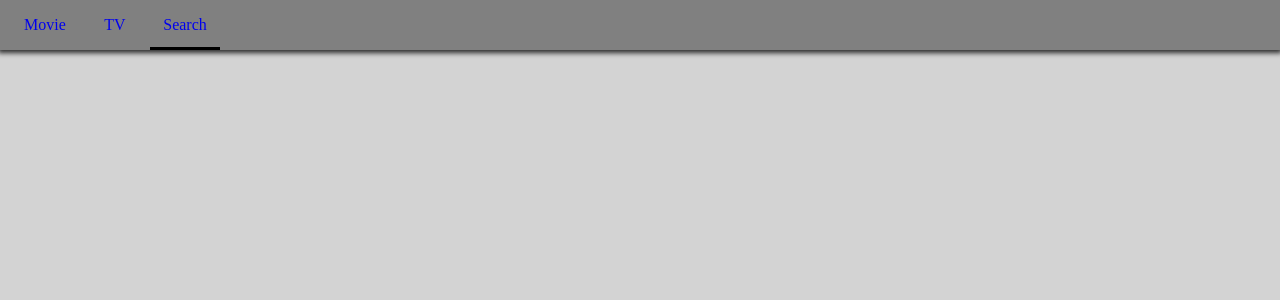
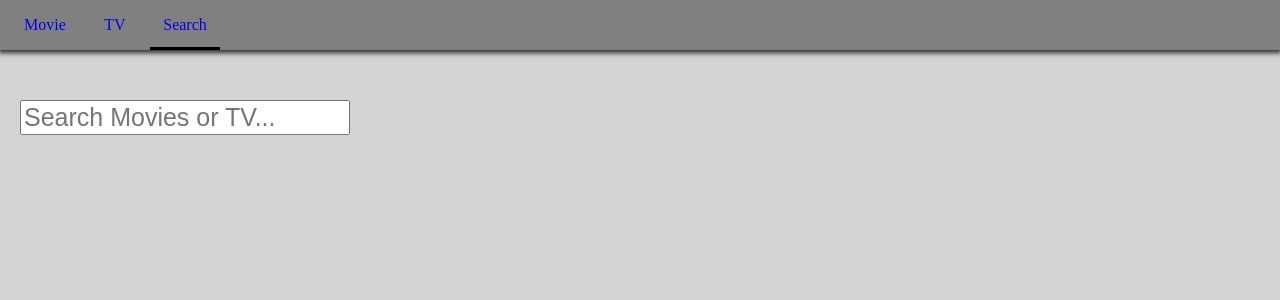
Before and after one commit to viknedus/netflix-clone-2, a React (Create React App) app: page /search in a window 1280 px wide. Shown: the top 300 px of the page. Built offline with nearby package versions, Linux system fonts and the light colour scheme.

Commit message:
SearchPresenter Component

```diff
--- a/src/Routes/Home/HomePresenter.js
+++ b/src/Routes/Home/HomePresenter.js
@@ -14,7 +14,8 @@ const HomePresenter = ({ nowPlaying, upcoming, popular, error, loading }) => {
   ) : (
     <ScContainer>
       {/* nowPlaying && nowPlaying.length > 0 && <Section title="Now Playing Movies">{nowPlaying.map((movie) => movie.title)}</Section> */}
-      {/* nowPlaying이 존재하는지 체크하기 위해 nowPlaying이 존재하는 동시에 nowPlaying배열의 길이가 0보다 클 때 Section 컴포넌트를 랜더하도록 한다. */}
+      {/* a && b && c는 a가 true이고, b가 true이고, c가 true일 때, 맨 마지막 c를 리턴한다. */}
+      {/* nowPlaying이 존재하는자 체크하고, nowPlaying의 배열 길이가 0보다 큰 지 체크하고, Section 컴포넌트가 존재하는지 체크한 후, Section컴포넌트를 리턴하도록 한다. */}
       {/* react에서 children은 일반적으로 <Section> </Section> Section컴포넌트의 사이의 값을 전달 받는다. */}
       {/* 그래서 여기서는 배열인 nowPlaying을 가져와서 map()메서드를 통해 movie를 뽑아와서 그 movie의 title을 Section.js의 children에 순차적으로 전달해준다. */}
       {/* 주의할 점은 <span></span> 이렇게 태그 사이에 자바스크립트 형태의 데이터를 넣을 떄는 {}로 묶어줘야 한다. */}
--- a/src/Routes/Search/SearchContainer.js
+++ b/src/Routes/Search/SearchContainer.js
@@ -16,19 +16,34 @@ class SearchContainer extends React.Component {
   // }
 
   // handleSubmit은 form에서 텍스트를 입력하고 엔터를 눌렀을 때 실행되는 함수이다.
-  handleSubmit() {
+  handleSubmit = (event) => {
+    event.preventDefault();
+
     // handleSubmit함수는 state안에 있는 searchTerm을 가져와서 확인하고 그것이 빈 값이 아니면 searchByTerm함수를 실행한다.
     const { searchTerm } = this.state;
 
     if (searchTerm !== "") {
       this.searchByTerm();
     }
-  }
+  };
+
+  // updateSearchTerm 함수는 사용자가 input에서 입력한 값을 value로 받아온다.
+  // value로 받아와서 setState함수를 통해 searchTerm에 넣는다.
+  updateSearchTerm = (event) => {
+    const {
+      target: { value },
+    } = event;
+    // console.log(value);
+
+    this.setState({
+      searchTerm: value,
+    });
+  };
 
   // searchByTerm함수는 state안에 있는 searchTerm을 가져와서 각각 moviesApi.search()와 tvApi.search()의 인자로 전달해준다.
   // 그래서 영화와 tv데이터에서 사용자가 검색한 searchTerm에 해당하는 데이터들을 가져와준다.
   // 그리고 그 데이터들을 state의 movieResults와 tvResults에 넣는다.
-  async searchByTerm() {
+  searchByTerm = async () => {
     const { searchTerm } = this.state;
     this.setState({ loading: true });
 
@@ -54,13 +69,23 @@ class SearchContainer extends React.Component {
         loading: false,
       });
     }
-  }
+  };
 
   render() {
     const { movieResults, tvResults, searchTerm, error, loading } = this.state;
     // console.log(this.state);
 
-    return <SearchPresenter movieResults={movieResults} tvResults={tvResults} searchTerm={searchTerm} error={error} loading={loading} handleSubmit={this.handleSubmit} />;
+    return (
+      <SearchPresenter
+        movieResults={movieResults}
+        tvResults={tvResults}
+        searchTerm={searchTerm}
+        error={error}
+        loading={loading}
+        handleSubmit={this.handleSubmit}
+        updateSearchTerm={this.updateSearchTerm}
+      />
+    );
   }
 }
 
--- a/src/Routes/Search/SearchPresenter.js
+++ b/src/Routes/Search/SearchPresenter.js
@@ -1,15 +1,62 @@
 import PropTypes from "prop-types";
 import styled from "styled-components";
+import Section from "Components/Section";
+import Loader from "Components/Loader";
 
-const SearchPresenter = ({ movieResults, tvResults, searchTerm, handleSubmit, error, loading }) => null;
+const ScContainer = styled.div`
+  padding: 0 20px;
+`;
+
+const ScForm = styled.form`
+  margin-bottom: 20px;
+`;
+
+const ScInput = styled.input`
+  /* all: unset;은 모든 스타일 속성을 초기화 시켜버린다. */
+  /* all: unset; */
+  font-size: 25px;
+`;
+
+const SearchPresenter = ({ movieResults, tvResults, searchTerm, error, loading, handleSubmit, updateSearchTerm }) => {
+  return (
+    <ScContainer>
+      {/* onSubmit속성을 통해 Submit이벤트가 발생했을 때 handleSubmit함수를 실행하고 onChange속성을 통해 input에 변화가 생겼을 때 updateSearchTerm함수를 실행한다. */}
+      <ScForm onSubmit={handleSubmit} onChange={updateSearchTerm}>
+        {/* form태그안에는 input태그가 있고 input태그의 value로는 state안에 있는 searchTerm을 가져온다. */}
+        <ScInput placeholder="Search Movies or TV..." value={searchTerm}></ScInput>
+      </ScForm>
+      {loading ? (
+        <Loader></Loader>
+      ) : (
+        <>
+          {movieResults && movieResults.length > 0 && (
+            <Section title="Movie Results">
+              {movieResults.map((movie) => (
+                <span key={movie.id}>{movie.title}</span>
+              ))}
+            </Section>
+          )}
+          {tvResults && tvResults.length > 0 && (
+            <Section title="TV Results">
+              {tvResults.map((tv) => (
+                <span key={tv.id}>{tv.name}</span>
+              ))}
+            </Section>
+          )}
+        </>
+      )}
+    </ScContainer>
+  );
+};
 
 SearchPresenter.propTypes = {
   movieResults: PropTypes.array,
   tvResults: PropTypes.array,
   searchTerm: PropTypes.string,
-  handleSubmit: PropTypes.func.isRequired,
   error: PropTypes.string,
   loading: PropTypes.bool.isRequired,
+  handleSubmit: PropTypes.func.isRequired,
+  updateSearchTerm: PropTypes.func.isRequired,
 };
 
 export default SearchPresenter;
```
